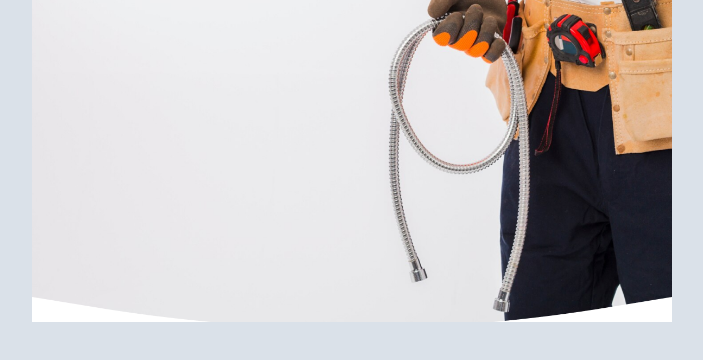
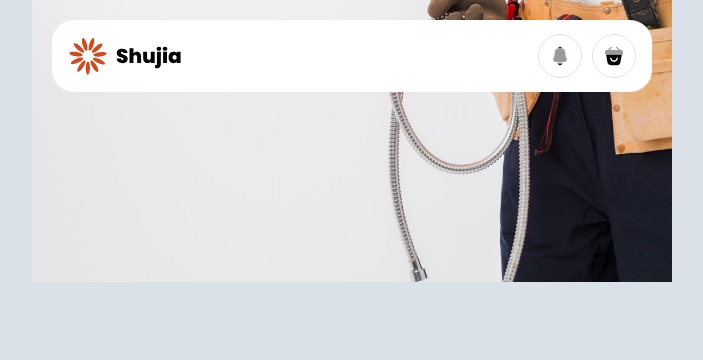
Before and after one commit to aditya250400/Shujia, a website: page src/index.html in a window 1280 px wide. Shown: the whole page, without its empty margins (288-991 px from the left). Drawn offline with nearby package versions, Linux system fonts and the light colour scheme.

Commit message:
add navbar

```diff
--- a/src/index.html
+++ b/src/index.html
@@ -16,8 +16,33 @@
             <div id="Background" class="absolute top-0 left-0 right-0">
                 <img src="assets/images/backgrounds/banner.png" class="h-[349.02px] w-full object-cover object-bottom" alt="image" />
             </div>
+            <!-- background end -->
 
-            <section id="NavTop"></section>
+            <!-- Navbar -->
+            <section id="NavTop" class="fixed left-0 right-0 z-30 pb-10 top-5">
+                <div class="mx-auto max-w-[640px] px-5">
+                    <div class="flex items-center justify-between rounded-[22px] bg-white px-4 py-[14px]">
+                        <a href="#" class="shrink-0"><img src="assets/images/logos/company-logo.svg" alt="logo" class="h-[90px w-[114px]]" /></a>
+                        <ul class="flex items-center gap-[10px]">
+                            <li class="shrink-0">
+                                <a href="#">
+                                    <div class="border-shujia-graylight flex h-[44px] w-[44px] shrink-0 items-center justify-center rounded-full border">
+                                        <img src="assets/images/icons/notification.svg" alt="notifications" />
+                                    </div>
+                                </a>
+                            </li>
+                            <li class="shrink-0">
+                                <a href="#">
+                                    <div class="border-shujia-graylight flex h-[44px] w-[44px] shrink-0 items-center justify-center rounded-full border">
+                                        <img src="assets/images/icons/cart.svg" alt="carts" />
+                                    </div>
+                                </a>
+                            </li>
+                        </ul>
+                    </div>
+                </div>
+            </section>
+            <!-- Navbar End -->
             <header></header>
             <div id="Container" class="flex flex-col gap-[30px]">
                 <section id="Caegories"></section>
```
Also changed, not shown: src/output.css.
